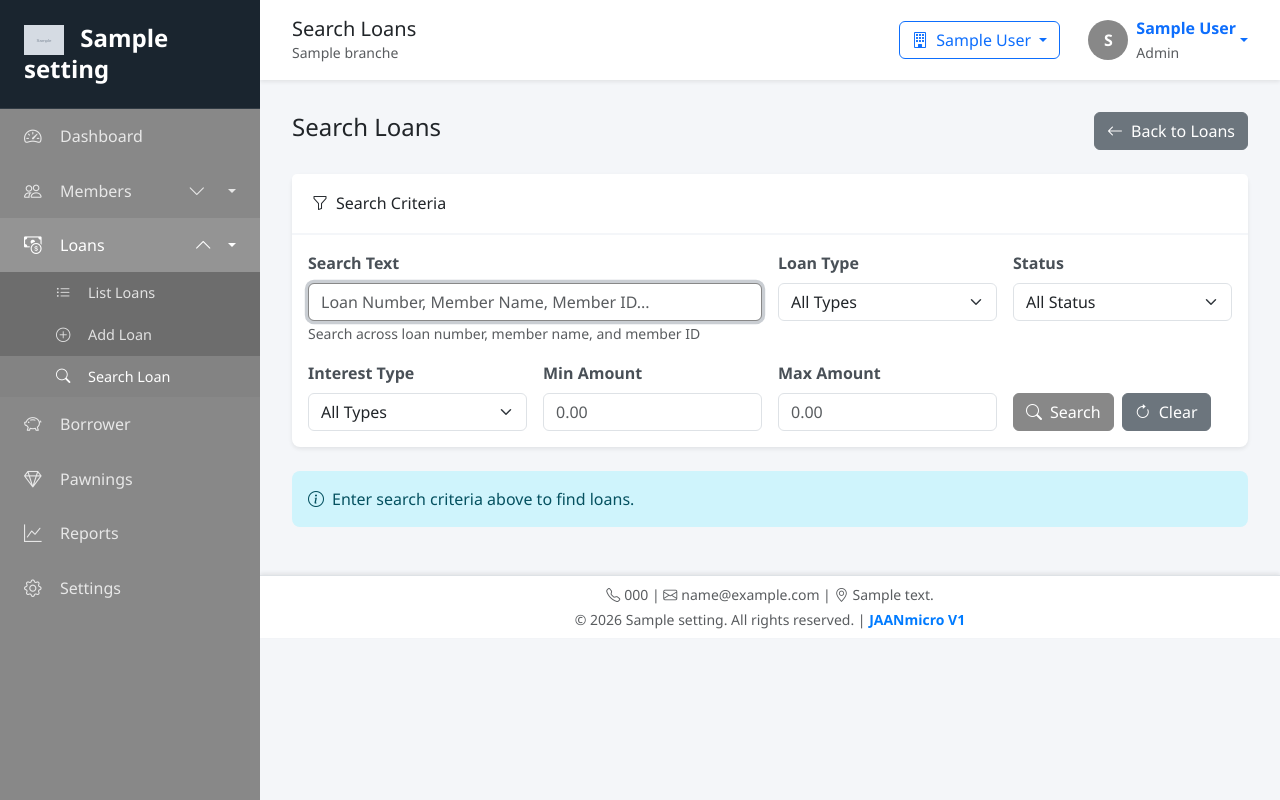
After one commit to VindiPerera/JaanMicro, a Flask app: page /loans/search in a window 1280 px wide. The commit adds this page. Run offline with Flask 3, Linux system fonts and the light colour scheme; a user stored in the database is signed in; tables that the repository leaves empty hold one stand-in row (values such as "Sample post"); grey boxes marked "Sample" are stand-in pictures; some libraries are stand-ins or nearby versions.

Commit message:
feat(loans): Implement loan search functionality with advanced filtering options

```diff
--- a/app/loans/routes.py
+++ b/app/loans/routes.py
@@ -411,6 +411,77 @@ def add_payment(id):
                          current_outstanding=current_outstanding,
                          accrued_interest=accrued_interest)
 
+@loans_bp.route('/search')
+@login_required
+@permission_required('manage_loans')
+def search_loans():
+    """Search loans page"""
+    page = request.args.get('page', 1, type=int)
+    search = request.args.get('search', '', type=str)
+    loan_type = request.args.get('loan_type', '', type=str)
+    status = request.args.get('status', '', type=str)
+    interest_type = request.args.get('interest_type', '', type=str)
+    min_amount = request.args.get('min_amount', '', type=str)
+    max_amount = request.args.get('max_amount', '', type=str)
+
+    loans = None
+    searched = False
+
+    if search or loan_type or status or interest_type or min_amount or max_amount:
+        searched = True
+        query = Loan.query
+
+        # Filter by current branch if needed
+        if should_filter_by_branch():
+            current_branch_id = get_current_branch_id()
+            if current_branch_id:
+                query = query.filter_by(branch_id=current_branch_id)
+
+        if search:
+            query = query.join(Customer).filter(
+                db.or_(
+                    Loan.loan_number.ilike(f'%{search}%'),
+                    Customer.full_name.ilike(f'%{search}%'),
+                    Customer.customer_id.ilike(f'%{search}%')
+                )
+            )
+
+        if loan_type:
+            query = query.filter_by(loan_type=loan_type)
+
+        if status:
+            query = query.filter_by(status=status)
+
+        if interest_type:
+            query = query.filter_by(interest_type=interest_type)
+
+        if min_amount:
+            try:
+                query = query.filter(Loan.loan_amount >= float(min_amount))
+            except ValueError:
+                pass
+
+        if max_amount:
+            try:
+                query = query.filter(Loan.loan_amount <= float(max_amount))
+            except ValueError:
+                pass
+
+        loans = query.order_by(Loan.created_at.desc()).paginate(
+            page=page, per_page=current_app.config['ITEMS_PER_PAGE'], error_out=False
+        )
+
+    return render_template('loans/search.html',
+                         title='Search Loans',
+                         loans=loans,
+                         search=search,
+                         loan_type=loan_type,
+                         status=status,
+                         interest_type=interest_type,
+                         min_amount=min_amount,
+                         max_amount=max_amount,
+                         searched=searched)
+
 # API endpoint for fetching guarantors
 @loans_bp.route('/api/guarantors')
 @login_required
--- a/app/templates/base.html
+++ b/app/templates/base.html
@@ -332,11 +332,17 @@
             {% endif %}
 
             {% if current_user.has_permission('manage_loans') %}
-            <li>
-                <a href="{{ url_for('loans.list_loans') }}" class="{% if 'loans' in request.endpoint %}active{% endif %}">
+            <li class="dropdown">
+                <a href="#" class="dropdown-toggle {% if 'loans' in request.endpoint %}active{% endif %}" data-bs-toggle="collapse" data-bs-target="#loansSubmenu" aria-expanded="false">
                     <i class="bi bi-cash-coin"></i>
                     <span>Loans</span>
+                    <i class="bi bi-chevron-down ms-auto"></i>
                 </a>
+                <ul class="collapse submenu" id="loansSubmenu">
+                    <li><a href="{{ url_for('loans.list_loans') }}"><i class="bi bi-list-ul"></i> List Loans</a></li>
+                    <li><a href="{{ url_for('loans.add_loan') }}"><i class="bi bi-plus-circle"></i> Add Loan</a></li>
+                    <li><a href="{{ url_for('loans.search_loans') }}"><i class="bi bi-search"></i> Search Loan</a></li>
+                </ul>
             </li>
             {% endif %}
 
--- /dev/null
+++ b/app/templates/loans/search.html
@@ -0,0 +1,188 @@
+{% extends "base.html" %}
+
+{% block content %}
+<div class="d-flex justify-content-between align-items-center mb-4">
+    <div>
+        <h4>Search Loans</h4>
+    </div>
+    <div>
+        <a href="{{ url_for('loans.list_loans') }}" class="btn btn-secondary">
+            <i class="bi bi-arrow-left me-2"></i>Back to Loans
+        </a>
+    </div>
+</div>
+
+<!-- Advanced Search Form -->
+<div class="card mb-4">
+    <div class="card-header">
+        <h6 class="mb-0"><i class="bi bi-funnel me-2"></i>Search Criteria</h6>
+    </div>
+    <div class="card-body">
+        <form method="GET" action="">
+            <div class="row g-3">
+                <div class="col-md-6">
+                    <label class="form-label">Search Text</label>
+                    <input type="text" name="search" class="form-control" placeholder="Loan Number, Member Name, Member ID..." value="{{ search }}" autofocus>
+                    <small class="text-muted">Search across loan number, member name, and member ID</small>
+                </div>
+                <div class="col-md-3">
+                    <label class="form-label">Loan Type</label>
+                    <select name="loan_type" class="form-select">
+                        <option value="">All Types</option>
+                        <option value="personal" {% if loan_type == 'personal' %}selected{% endif %}>Personal Loan</option>
+                        <option value="business" {% if loan_type == 'business' %}selected{% endif %}>Business Loan</option>
+                        <option value="education" {% if loan_type == 'education' %}selected{% endif %}>Education Loan</option>
+                        <option value="vehicle" {% if loan_type == 'vehicle' %}selected{% endif %}>Vehicle Loan</option>
+                        <option value="home" {% if loan_type == 'home' %}selected{% endif %}>Home Loan</option>
+                        <option value="agriculture" {% if loan_type == 'agriculture' %}selected{% endif %}>Agriculture Loan</option>
+                        <option value="other" {% if loan_type == 'other' %}selected{% endif %}>Other</option>
+                    </select>
+                </div>
+                <div class="col-md-3">
+                    <label class="form-label">Status</label>
+                    <select name="status" class="form-select">
+                        <option value="">All Status</option>
+                        <option value="pending" {% if status == 'pending' %}selected{% endif %}>Pending</option>
+                        <option value="active" {% if status == 'active' %}selected{% endif %}>Active</option>
+                        <option value="completed" {% if status == 'completed' %}selected{% endif %}>Completed</option>
+                        <option value="rejected" {% if status == 'rejected' %}selected{% endif %}>Rejected</option>
+                        <option value="defaulted" {% if status == 'defaulted' %}selected{% endif %}>Defaulted</option>
+                    </select>
+                </div>
+                <div class="col-md-3">
+                    <label class="form-label">Interest Type</label>
+                    <select name="interest_type" class="form-select">
+                        <option value="">All Types</option>
+                        <option value="reducing_balance" {% if interest_type == 'reducing_balance' %}selected{% endif %}>Reducing Balance</option>
+                        <option value="flat" {% if interest_type == 'flat' %}selected{% endif %}>Flat Rate</option>
+                    </select>
+                </div>
+                <div class="col-md-3">
+                    <label class="form-label">Min Amount</label>
+                    <input type="number" name="min_amount" class="form-control" placeholder="0.00" value="{{ min_amount }}" step="0.01">
+                </div>
+                <div class="col-md-3">
+                    <label class="form-label">Max Amount</label>
+                    <input type="number" name="max_amount" class="form-control" placeholder="0.00" value="{{ max_amount }}" step="0.01">
+                </div>
+                <div class="col-md-3">
+                    <label class="form-label">&nbsp;</label>
+                    <div class="d-flex gap-2">
+                        <button type="submit" class="btn btn-primary">
+                            <i class="bi bi-search me-2"></i>Search
+                        </button>
+                        <a href="{{ url_for('loans.search_loans') }}" class="btn btn-secondary">
+                            <i class="bi bi-arrow-clockwise me-2"></i>Clear
+                        </a>
+                    </div>
+                </div>
+            </div>
+        </form>
+    </div>
+</div>
+
+<!-- Search Results -->
+{% if searched %}
+<div class="card">
+    <div class="card-header">
+        <h6 class="mb-0">
+            <i class="bi bi-list-ul me-2"></i>Search Results
+            {% if loans %}
+                <span class="badge bg-primary">{{ loans.total }} loan(s) found</span>
+            {% endif %}
+        </h6>
+    </div>
+    <div class="card-body">
+        {% if loans and loans.items %}
+        <div class="table-responsive">
+            <table class="table table-hover">
+                <thead>
+                    <tr>
+                        <th>Loan #</th>
+                        <th>Member</th>
+                        <th>Type</th>
+                        <th>Amount</th>
+                        <th>Interest</th>
+                        <th>Duration</th>
+                        <th>Outstanding</th>
+                        <th>Status</th>
+                        <th>Actions</th>
+                    </tr>
+                </thead>
+                <tbody>
+                    {% for loan in loans.items %}
+                    <tr>
+                        <td><a href="{{ url_for('loans.view_loan', id=loan.id) }}">{{ loan.loan_number }}</a></td>
+                        <td>
+                            <strong>{{ loan.customer.full_name }}</strong><br>
+                            <small class="text-muted">{{ loan.customer.customer_id }}</small>
+                        </td>
+                        <td>{{ loan.loan_type|title }}</td>
+                        <td>{{ system_settings.currency_symbol }} {{ "%.2f"|format(loan.loan_amount|float) }}</td>
+                        <td>{{ loan.interest_rate }}% ({{ loan.interest_type|replace('_', ' ')|title }})</td>
+                        <td>{{ loan.duration_months }} months</td>
+                        <td>
+                            {{ system_settings.currency_symbol }} {{ "%.2f"|format(loan.outstanding_amount|float) if loan.outstanding_amount else '0.00' }}
+                            {% if loan.status == 'active' and loan.outstanding_amount and loan.outstanding_amount > 0 %}
+                                <small class="text-muted d-block">*Plus accrued interest</small>
+                            {% endif %}
+                        </td>
+                        <td><span class="badge status-{{ loan.status }}">{{ loan.status|title }}</span></td>
+                        <td>
+                            <a href="{{ url_for('loans.view_loan', id=loan.id) }}" class="btn btn-sm btn-info" title="View">
+                                <i class="bi bi-eye"></i>
+                            </a>
+                            {% if loan.status == 'active' %}
+                            <a href="{{ url_for('loans.add_payment', id=loan.id) }}" class="btn btn-sm btn-success" title="Add Payment">
+                                <i class="bi bi-cash"></i>
+                            </a>
+                            {% endif %}
+                            {% if loan.status == 'pending' %}
+                            <a href="{{ url_for('loans.approve_loan', id=loan.id) }}" class="btn btn-sm btn-primary" title="Approve">
+                                <i class="bi bi-check-circle"></i>
+                            </a>
+                            {% endif %}
+                        </td>
+                    </tr>
+                    {% endfor %}
+                </tbody>
+            </table>
+        </div>
+
+        <!-- Pagination -->
+        {% if loans.pages > 1 %}
+        <nav aria-label="Page navigation" class="mt-3">
+            <ul class="pagination justify-content-center">
+                {% if loans.has_prev %}
+                <li class="page-item"><a class="page-link" href="?page={{ loans.prev_num }}&search={{ search }}&loan_type={{ loan_type }}&status={{ status }}&interest_type={{ interest_type }}&min_amount={{ min_amount }}&max_amount={{ max_amount }}">Previous</a></li>
+                {% endif %}
+
+                {% for page_num in loans.iter_pages(left_edge=1, right_edge=1, left_current=1, right_current=2) %}
+                    {% if page_num %}
+                        <li class="page-item {% if page_num == loans.page %}active{% endif %}">
+                            <a class="page-link" href="?page={{ page_num }}&search={{ search }}&loan_type={{ loan_type }}&status={{ status }}&interest_type={{ interest_type }}&min_amount={{ min_amount }}&max_amount={{ max_amount }}">{{ page_num }}</a>
+                        </li>
+                    {% else %}
+                        <li class="page-item disabled"><span class="page-link">...</span></li>
+                    {% endif %}
+                {% endfor %}
+
+                {% if loans.has_next %}
+                <li class="page-item"><a class="page-link" href="?page={{ loans.next_num }}&search={{ search }}&loan_type={{ loan_type }}&status={{ status }}&interest_type={{ interest_type }}&min_amount={{ min_amount }}&max_amount={{ max_amount }}">Next</a></li>
+                {% endif %}
+            </ul>
+        </nav>
+        {% endif %}
+        {% else %}
+        <div class="alert alert-info">
+            <i class="bi bi-info-circle me-2"></i>No loans found matching your search criteria. Try adjusting your filters.
+        </div>
+        {% endif %}
+    </div>
+</div>
+{% else %}
+<div class="alert alert-info">
+    <i class="bi bi-info-circle me-2"></i>Enter search criteria above to find loans.
+</div>
+{% endif %}
+{% endblock %}
--- a/app/templates/loans/view.html
+++ b/app/templates/loans/view.html
@@ -14,9 +14,9 @@
             <i class="bi bi-check-circle me-2"></i>Approve
         </a>
         {% endif %}
-        <a href="{{ url_for('loans.list_loans') }}" class="btn btn-secondary">
+        <button type="button" onclick="history.back()" class="btn btn-secondary">
             <i class="bi bi-arrow-left me-2"></i>Back
-        </a>
+        </button>
     </div>
 </div>
 
```
Also changed, not shown: app/templates/loans/add.html (+7 -1 lines), app/templates/loans/approve.html (+7 -1 lines), app/templates/loans/list.html (+10 -16 lines), app/templates/loans/payment.html (+7 -1 lines).
